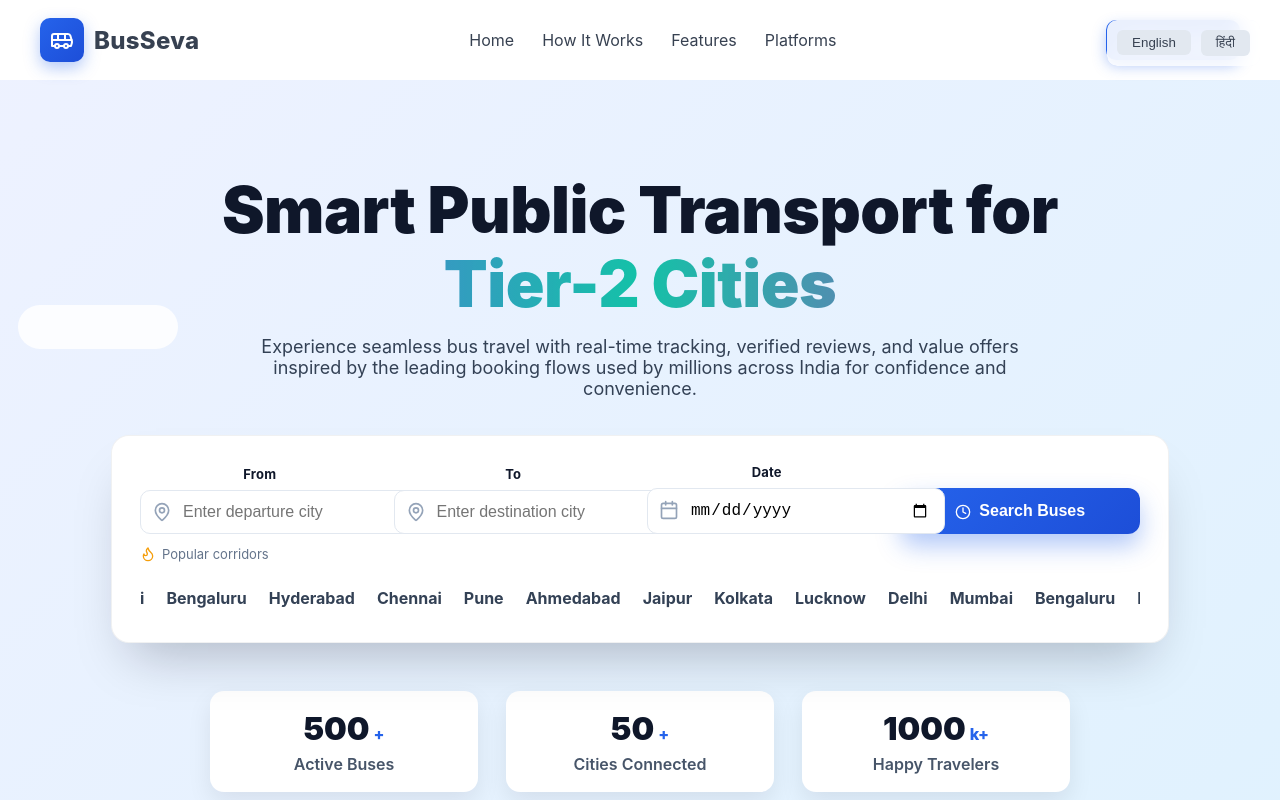
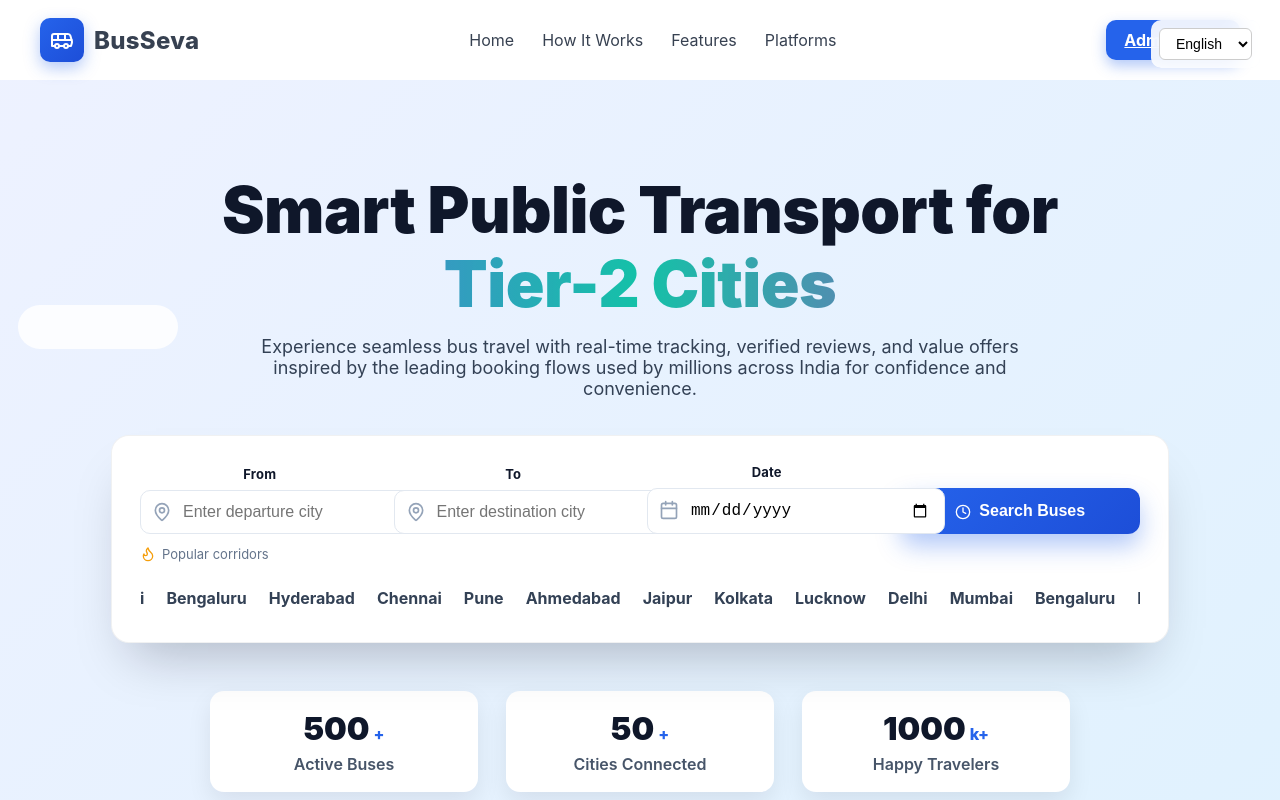
Before and after one commit to AnushreeJ13/busseva-frontend, a React (Vite) app: page / in a window 1280 px wide. Shown: the top 800 px of the page. Built offline with nearby package versions, Linux system fonts and the light colour scheme; no server answers.

Commit message:
dropdown try 1

```diff
--- a/src/components/LanguageSwitcher.jsx
+++ b/src/components/LanguageSwitcher.jsx
@@ -3,6 +3,10 @@ import { useTranslation } from "react-i18next";
 
 function LanguageSwitcher() {
   const { i18n } = useTranslation();
+
+  const handleChange = (e) => {
+    i18n.changeLanguage(e.target.value);
+  };
 
   return (
     <div
@@ -12,38 +16,27 @@ function LanguageSwitcher() {
         right: "20px",
         zIndex: 1000,
         background: "rgba(255, 255, 255, 0.9)",
-        padding: "10px",
+        padding: "8px",
         borderRadius: "10px",
         backdropFilter: "blur(10px)",
       }}
     >
-      <button
-        onClick={() => i18n.changeLanguage("en")}
+      <select
+        value={i18n.language}
+        onChange={handleChange}
         style={{
-          marginRight: "10px",
-          padding: "5px 15px",
-          background: i18n.language === "en" ? "#4f46e5" : "#e2e8f0",
-          color: i18n.language === "en" ? "white" : "#374151",
-          border: "none",
+          padding: "6px 12px",
           borderRadius: "6px",
+          border: "1px solid #ccc",
+          background: "white",
           cursor: "pointer",
+          fontSize: "14px",
         }}
       >
-        English
-      </button>
-      <button
-        onClick={() => i18n.changeLanguage("hi")}
-        style={{
-          padding: "5px 15px",
-          background: i18n.language === "hi" ? "#4f46e5" : "#e2e8f0",
-          color: i18n.language === "hi" ? "white" : "#374151",
-          border: "none",
-          borderRadius: "6px",
-          cursor: "pointer",
-        }}
-      >
-        हिंदी
-      </button>
+        <option value="en">English</option>
+        <option value="hi">हिंदी</option>
+        <option value="mr">marathi</option>
+      </select>
     </div>
   );
 }
```
